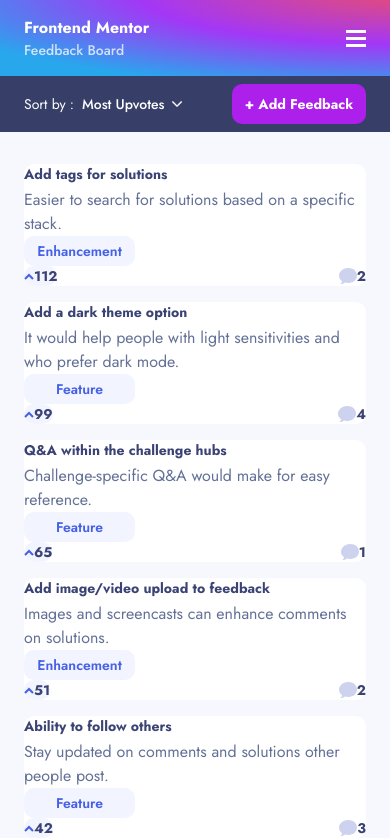
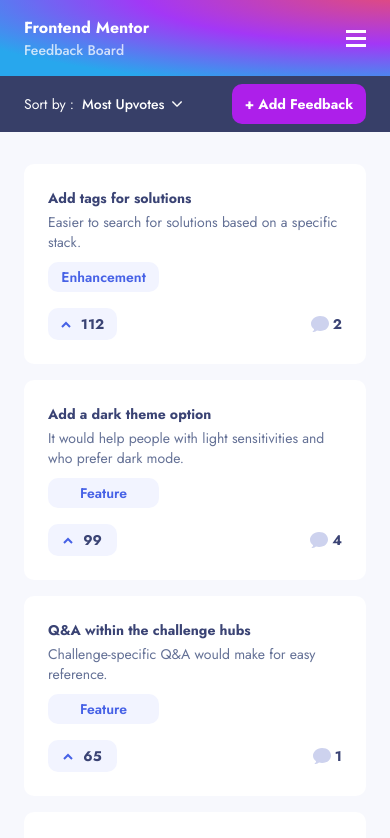
Before and after one commit to RomWeb3/product-feedback-app, a React app: page /product-feedback-app in a window 390 px wide. Shown: the top 838 px of the page. Built offline with nearby package versions, Linux system fonts and the light colour scheme; the HTML template or start-up script is replaced by a standard one.

Commit message:
fixed responsive Roadmap

```diff
--- a/src/components/CardRequest.jsx
+++ b/src/components/CardRequest.jsx
@@ -29,14 +29,17 @@ function CardRequest({ productRequest, datas, setDatas, withoutMediaQueries }) {
   //   setDatas({ ...datas, productRequest: updatedProductRequests });
   // };
 
-  const cardRequestClass = classNames("w-full max-w-[825px] bg-white", {
-    // Include the responsive classes if withoutMediaQueries is not true
-    "md:px-0 md:py-[28px] md:relative": !withoutMediaQueries,
-    // Override the responsive classes if withoutMediaQueries is true
-    "px-6 py-6": withoutMediaQueries,
-  });
+  const cardRequestClass = classNames(
+    "w-full max-w-[825px] bg-white px-6 py-6",
+    {
+      // Include the responsive classes if withoutMediaQueries is not true
+      "md:px-0 md:py-[28px] md:relative": !withoutMediaQueries,
+      // Override the responsive classes if withoutMediaQueries is true
+      "px-6 py-6": withoutMediaQueries,
+    }
+  );
 
-  const descriptionClass = classNames("mt-1  text-gray", {
+  const descriptionClass = classNames("mt-1  text-gray mb-[10px] text-sm", {
     "md:mb-3 md:text-base": !withoutMediaQueries,
     "mb-[10px] text-sm": withoutMediaQueries,
   });
@@ -59,13 +62,13 @@ function CardRequest({ productRequest, datas, setDatas, withoutMediaQueries }) {
     "": withoutMediaQueries,
   });
 
-  const footerClass = classNames("flex justify-between items-center", {
+  const footerClass = classNames("flex justify-between items-center mt-4", {
     "md:mt-0": !withoutMediaQueries,
     "mt-4": withoutMediaQueries,
   });
 
   const buttonClass = classNames(
-    "flex bg-lightgray hover:bg-[#CFD7FF] cursor-pointer transition-all justify-center items-center rounded-[10px] text-sm font-bold text-darkblue",
+    "flex gap-2.5 w-[69px] h-[32px] bg-lightgray hover:bg-[#CFD7FF] cursor-pointer transition-all justify-center items-center rounded-[10px] text-sm font-bold text-darkblue",
     {
       "md:flex-col md:gap-2 md:absolute md:top-[28px] md:left-[32px] md:w-10 md:h-[53px]":
         !withoutMediaQueries,
@@ -74,7 +77,7 @@ function CardRequest({ productRequest, datas, setDatas, withoutMediaQueries }) {
   );
 
   const commentsClass = classNames(
-    "flex items-center text-sm font-bold text-darkblue ",
+    "flex gap-1 items-center text-sm font-bold text-darkblue",
     {
       "md:absolute md:right-[32px] md:top-0 md:bottom-0 md:m-auto md:gap-2":
         !withoutMediaQueries,
```
